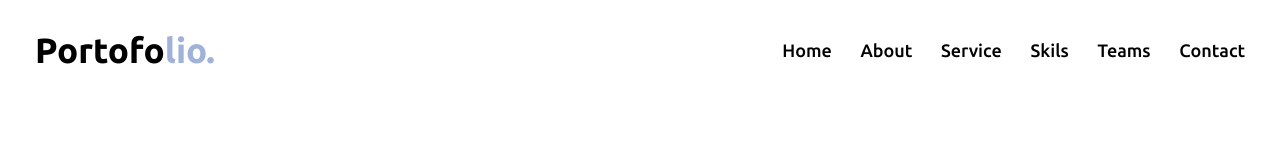
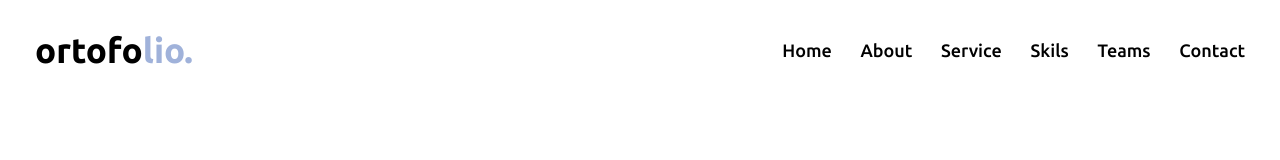
Before and after one commit to arfrhmnshrtn/arfrhmnshrtn.github.io, a plain HTML site: page home.html in a window 1280 px wide. Shown: the top 160 px of the page. Drawn offline with nearby package versions, Linux system fonts and the light colour scheme.

Commit message:
menghilangkan huruf p di logo

```diff
--- a/home.html
+++ b/home.html
@@ -16,7 +16,7 @@
     <!-- Navbar Start -->
     <div class="navbar">
         <div class="max-widht">
-            <div class="logo" ><a href="#">Portofo<span>lio.</span></a></div>
+            <div class="logo" ><a href="#"> ortofo<span>lio.</span></a></div>
             <ul class="menu">
                 <li><a href="#">Home</a></li>
                 <li><a href="#about">About</a></li>
```
